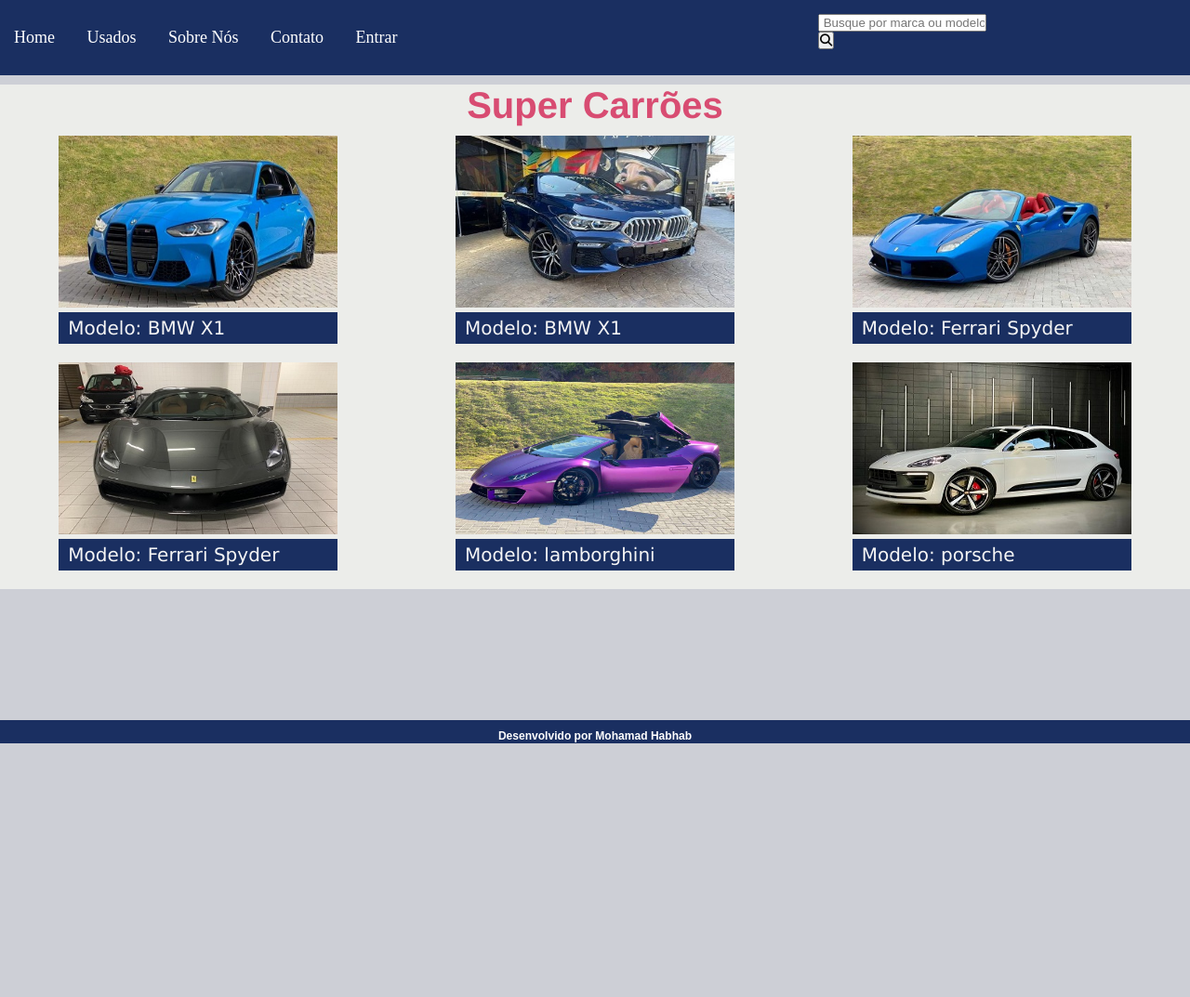
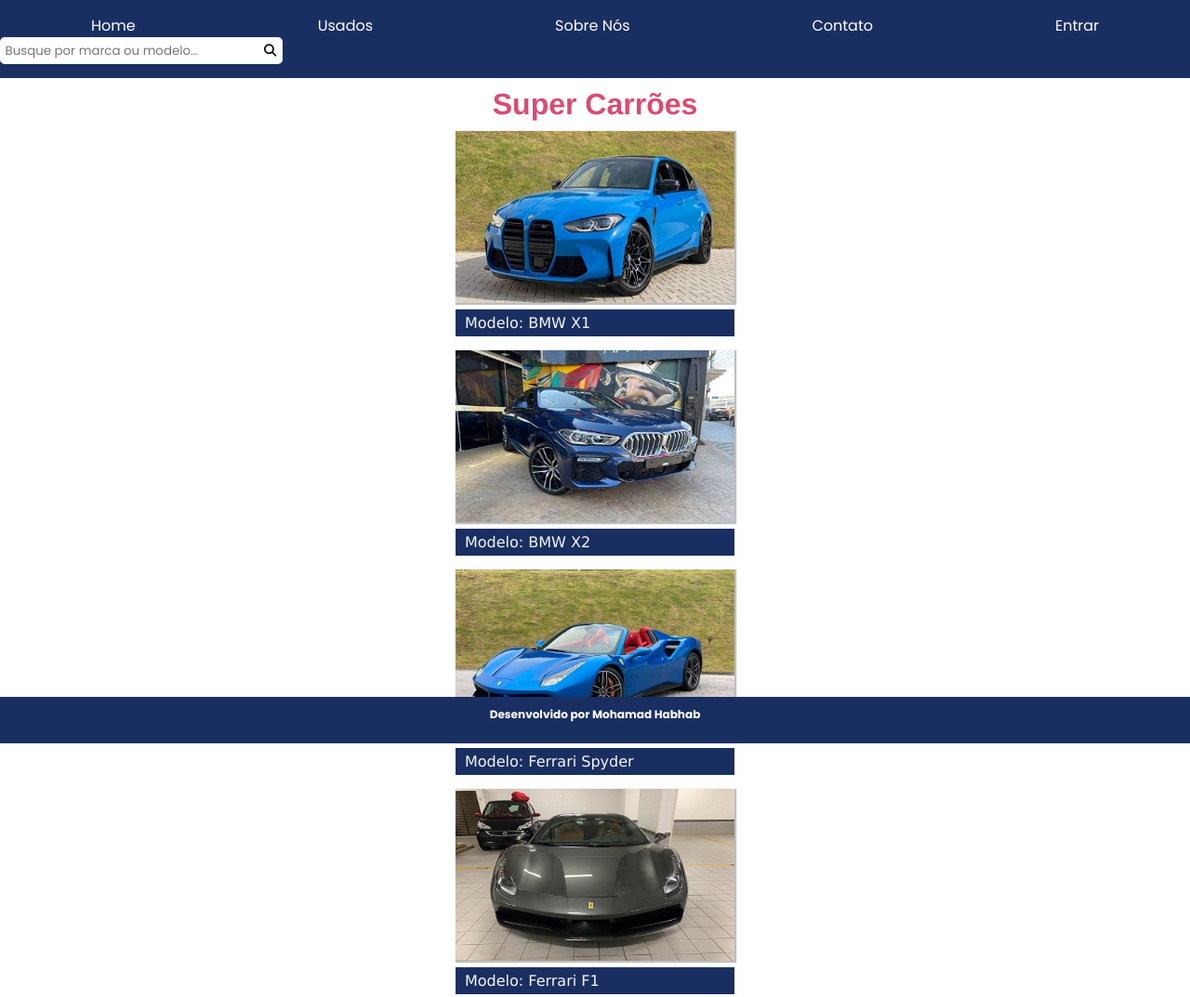
Before and after one commit to hilariohabhab/FrontWeb, a website: page supercarros.html in a window 1280 px wide. Shown: the top 1073 px of the page at 93% size. Before the commit the page ends 800 px from the top, so only its background shows below. Drawn offline with Linux system fonts and the light colour scheme.

Commit message:
Atualização do CSS

```diff
--- /dev/null
+++ b/script.js
@@ -0,0 +1,13 @@
+function searchCarros() {
+  let input = document.getElementById("search").value;
+  input = input.toLowerCase();
+  let x = document.getElementsByClassName("carros");
+
+  for (m = 0; m < x.length; m++) {
+    if (!x[m].innerHTML.toLowerCase().includes(input)) {
+      x[m].style.display = "none";
+    } else {
+      x[m].style.display = "list-item";
+    }
+  }
+}
--- a/style.css
+++ b/style.css
@@ -3,52 +3,83 @@
   margin: 0 auto;
   padding: 0;
   border: 0;
-
 }
 
+h1 {
+  text-align: center;
+  margin: 15px 5px 5px 5px;
+  color: #d84c72;
+  font-family: 'Franklin Gothic Medium', 'Arial Narrow', sans-serif;
+  font-weight: 700;
+  text-align: center;
+  margin: 10px ;
+}
+
+a{
+  text-decoration: none;
+}
+
+img {
+  max-width: 300px;
+  max-height: 220px;
+  box-shadow: 1px 1px 1px 1px rgba(0, 0, 0, 0.253);
+
+  height: 220px;
+  width: 160px;
+}
 
 
 header {
   padding: 15px 0px 15px 0px;
   width: 100%;
   background-color: #1a2f61;
-  display: grid;
+  display: flex;
   grid-template-columns: 1fr 200px 200px;
   justify-content: flex-start;
-
 }
-ul{
-  display: flex;
 
 
-}
-main{
-  display: grid;
-  grid-template-columns: repeat(4,1fr);
-  grid-template-rows: repeat(3, 120px);
-  justify-content: center;
-  align-items: center;
-
+header .menu-header{
+  width: 1200px;
+  max-width: 100%;
+  margin: auto;
+  display: inline-flex;
+  justify-content: space-between;
 }
 
-h1 {
-  text-align: center;
-  margin: 15px 5px 5px 5px;
+header .menu-header .form{
+  display: inline-flex;
 }
 
-a{
-  text-decoration: none;
+
+header ul{
+  display: flex;
 }
+
+#search {
+  width: 300px;
+  height: 25px;
+  grid-column: 2;
+}
+
+header .menu-header .form button {
+  margin-left: -20px;
+  background-color: #fff;
+}
+
+input {
+  border: 2px solid #fff;
+  border-radius: 5px;
+}
+
 #menu ul li {
   display: inline;
-
-
+  list-style-type: none;
 }
 
 #menu ul li a {
   padding: 15px;
   transition: background 0.5s;
-
   color: white;
 
 }
@@ -56,45 +87,24 @@
 #menu ul li a:hover {
   background-color: rgba(250, 235, 215, 0.247);
 }
-#search {
-  width: 300px;
-  height: 25px;
-  grid-column: 2;
 
-
-}
-#icone i {
-  position: absolute;
-  top: 21px;
-  right: 102px;
-
-}
-input {
-  border: 2px solid #fff;
-  border-radius: 5px;
-
+main{
+  justify-content: center;
+  align-items: center;
+  width: 100%;
+  max-width: 1200px;
 }
 
-img {
-  max-width: 300px;
-  max-height: 220px;
-  box-shadow: 1px 1px 1px 1px rgba(0, 0, 0, 0.253);
-  margin-top: 30px;
-  height: 220px;
-  width: 160px;
-
+.categorias{
+  display: flex;
 }
 
 .img{
-
   grid-row: 2;
-
+  float: left;
 }
 
-
-
 footer {
-
   background-color: #1a2f61;
   color: #fff;
   height: 30px;
@@ -105,31 +115,43 @@
   width: 100vw;
   position: absolute;
   bottom: 0;
-
 }
 
-/*NÃO CONSEGUI TIRAR A BARRA DE ROLAGEM VERTICAL E HORIZONTAL */
+
 
 @media screen and (max-device-width:1100px) {
   body{
     min-width: 100vw;
     min-height: 100vh;
   }
+
+
+#menu ul li a {
+  padding: 8px;
+}
+
   main{
     display: flex;
     flex-direction: column;
+  }
 
-}
   header{
     width: 100%;
   }
+
+  header .menu-header{
+    width: 100%;
+    display: block;
+  }
+
   footer{
-  bottom: auto;
+    bottom: 0 auto;
     width: 100%;
   }
-#icone i {
-  position: absolute;
-  top: 21px;
-  right: 20px;
+
+  .categorias {
+    display: flex;
+    flex-wrap: wrap;
+    gap: 10px;
   }
 }
--- a/supercarros.css
+++ b/supercarros.css
@@ -1,42 +1,14 @@
-* {
-  padding: 0;
-  margin: 0;
-  box-sizing: border-box;
+.carros {
+  margin-bottom: 15px;
+  cursor: pointer;
 }
-
-
-body {
-  background-color: #cdcfd6;
-  max-width: 100vw;
+ul {
+  list-style-type: none;
 }
-
-
-
-main {
-  background: #ecedea;
-  font-size: 20px;
+img {
+  width: 300px !important;
+  height: 185px !important;
 }
-
-header {
-  padding: 15px 0px 15px 0px;
-  width: 100%;
-  background-color: #1a2f61;
-  display: grid;
-  grid-template-columns: 1fr 200px 200px;
-  justify-content: flex-start;
-
-}
-h1 {
-    color: #d84c72;
-    font-family: 'Franklin Gothic Medium', 'Arial Narrow', sans-serif;
-    font-weight: 700;
-    text-align: center;
-    margin: 10px ;
-
-
-}
-
-.carros { margin-bottom: 20px; cursor: pointer; }
 
 .carros p {
   background-color: #1a2f61;
@@ -44,6 +16,7 @@
   padding: 5px 10px;
   font-family: Verdana, Geneva, Tahoma, sans-serif;
 }
+
 .carros p:hover {
   transform: rotate(-3deg);
 }
@@ -51,66 +24,11 @@
 #supercarros {
   display: grid;
   grid-template-columns: 1fr 1fr 1fr;
-  justify-items:center ;
-
+  justify-items: center;
 }
 
-img{
-  width: 300px;
-  height: 185px;
+@media screen and (max-device-width: 1100px) {
+  #supercarros {
+    display: block;
   }
-
-#menu {
-  list-style: none;
-  padding: 15px 0px 15px 0px;
-  width: 100%;
-  background-color: #1a2f61;
-  font-size: 18px;
-  align-items: center;
 }
-
-#menu ul li {
-  display: inline;
-
-}
-
-#menu ul li a {
-  padding: 15px;
-  transition: background 0.5s;
-  color: #fff;
-  text-decoration: none;
-}
-
-#menu ul li a:hover {
-  background-color: rgba(250, 235, 215, 0.247);
-}
-.pesquisa {
-  width: 50%;
-  height: 25px;
-  position: absolute;
-  top: 5px;
-  right: 10px;
-}
-.pesquisa i {
-  position: absolute;
-  top: 11px;
-  right: 20px;
-}
-.pesquisa input {
-  border: 2px solid #fff;
-  border-radius: 5px;
-}
-footer {
-  background-color: #1a2f61;
-  color: #fff;
-  height: 25px;
-  font-size: 18px;
-  font-family: Arial, Helvetica, sans-serif;
-  text-align: center;
-  padding: 10px 0;
-  width: 100vw;
-  position: absolute;
-  bottom: 0;
-
-
-}
--- a/supercarros.html
+++ b/supercarros.html
@@ -7,66 +7,69 @@
     <meta name="viewport" content="width=device-width, initial-scale=1.0">
     <title>Super Carros</title>
     <link rel="stylesheet" href="supercarros.css">
+    <link rel="stylesheet" href="style.css" />
     <script src="script2.js"></script>
-
+    <script src="script.js"></script>
+    <link rel="preconnect" href="https://fonts.googleapis.com" />
+    <link rel="preconnect" href="https://fonts.gstatic.com" crossorigin />
+    <link href="https://fonts.googleapis.com/css2?family=Poppins:ital,wght@0,400;0,700;0,900;1,500;1,600&display=swap" rel="stylesheet" />
+    <link rel="shortcut icon" href="Foto-Carros/favicon/faviconcarro.png" type="image/x-icon">
 </head>
 
 <body>
 
     <header>
-        <nav id="menu">
+        <nav id="menu" class="menu-header">
             <ul>
                 <li><a href="index.html">Home</a></li>
                 <li><a href="#">Usados</a></li>
                 <li><a href="#">Sobre Nós</a></li>
                 <li><a href="#"> Contato</a></li>
                 <li><a href="#"> Entrar</a></li>
-
             </ul>
-
-
-        </nav>
-        <div id="icone">
-            <form action="#">
+            <div id="icone" class="menu-search">
+                <form action="#" class="form">
                     <input id="search" onkeyup="searchCarros()" type-name="search"
                         placeholder=" Busque por marca ou modelo...">
                     <button type="submit"><i class="fa-solid fa-magnifying-glass"></i></button>
                 </form>
             </div>
+        </nav>
     </header>
+
     <main>
         <h1>Super Carrões</h1>
 
-        <section id="supercarros">
-            <section class="carros">
+        <ul id="supercarros">
+            <li class="carros">
                <a href="bmw-x1.html"> <img src="Foto-Carros/BMW M3/bmw-m3-3-0-competition-m-bi-turbo-510cv-4p_f1212379fc4.jpeg" alt="bmwx1"></a>
                 <p class="busca">Modelo: BMW X1</p>
-            </section>
-            <section class="carros">
+            </li>
+            <li class="carros">
                 <img src="Foto-Carros/BMW/785214663975117.jpg" alt="bmw-x1-2">
-                <p class="busca">Modelo: BMW X1</p>
-            </section>
-            <section class="carros">
+                <p class="busca">Modelo: BMW X2</p>
+            </li>
+            <li class="carros">
                 <img src="Foto-Carros/FERRARI SPYDER AZUL/ferrari-488-spyder-3-9-v8-670cv_f11dd105fe6.jpeg"
                     alt="ferrari-spyder">
                 <p class="busca">Modelo: Ferrari Spyder</p>
-            </section>
-            <section class="carros">
+            </li>
+            <li class="carros">
                 <img src="Foto-Carros/FERRARI SPYDER/ferrari-488-spyder-3-9-v8-670cv_e637fa1fab9.jpeg"
                     alt="ferrari-spyder-2">
-                <p class="busca">Modelo: Ferrari Spyder</p>
-            </section>
-            <section class="carros">
+                <p class="busca">Modelo: Ferrari F1</p>
+            </li>
+            <li class="carros">
                 <img src="Foto-Carros/LAMBORGHINI/lamborghini-huracan-coupe-rwd-lp-580-2_f15208f809f.jpeg"
                     alt="lamborghini">
                 <p class="busca">Modelo: lamborghini</p>
-            </section>
-            <section class="carros">
+            </li>
+            <li class="carros">
                 <img src="Foto-Carros/PORSCHE/9d948970-e6d6-11ec-9406-656261ca66c0.jpg" alt="porsche">
                 <p class="busca">Modelo: porsche</p>
-            </section>
+            </li>
 
-        </section>
+        </ul>
 
     </main>
     <footer>
```
Also changed, not shown: index.html (+11 -14 lines). Lines whose indentation alone changed are shown as unchanged.
